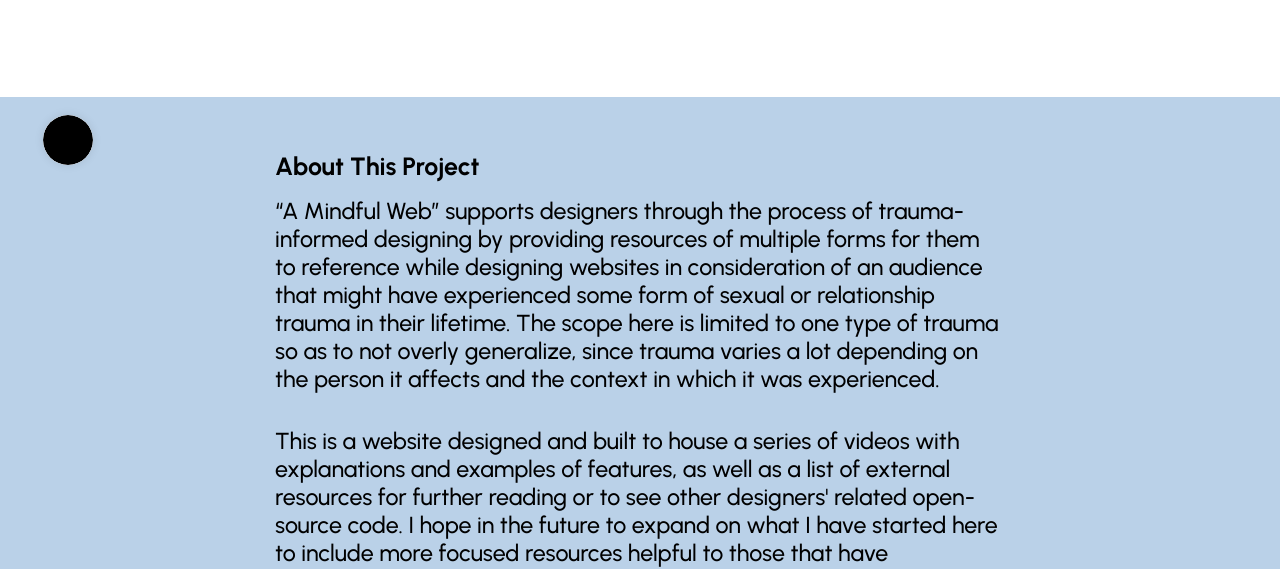
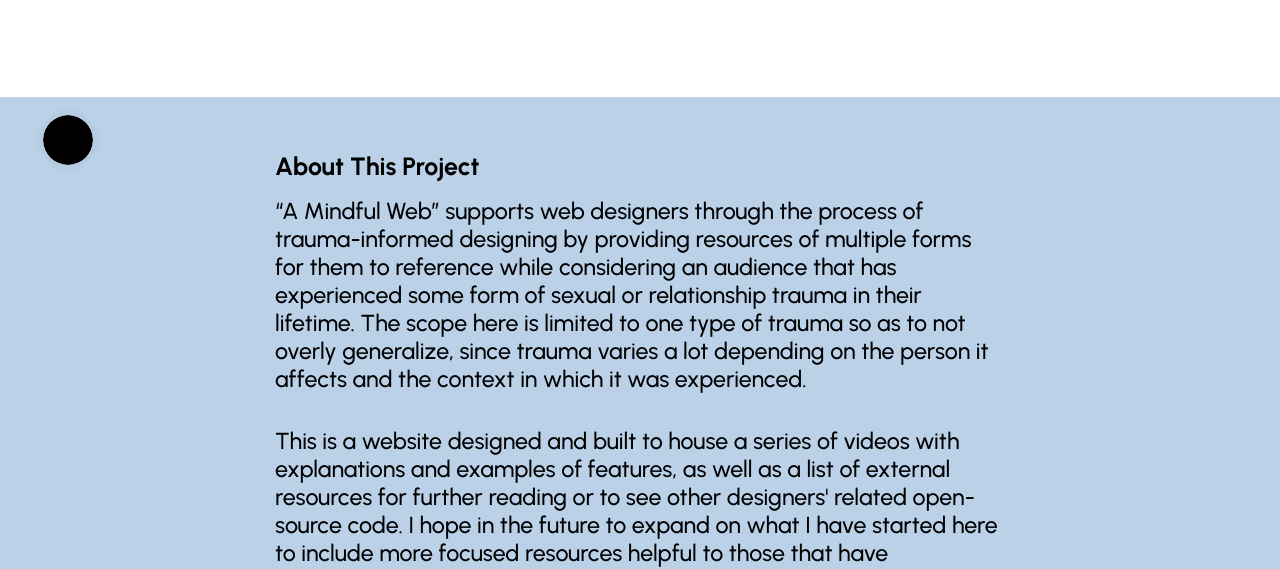
Before and after one commit to charogerz/AMindfulWeb, a plain HTML site: page index.html in a window 1280 px wide. Shown: the part 606-1175 px from the top of the page. Drawn offline with nearby package versions, Linux system fonts and the light colour scheme; some icons are missing.

Commit message:
editing description

```diff
--- a/index.html
+++ b/index.html
@@ -96,9 +96,9 @@
         <br><br>
         <span class="subheader-text">About This Project</span>
         <div class="about-section-content">
-          <div class="body-text">“A Mindful Web” supports designers through the process of trauma-informed designing by
-            providing resources of multiple forms for them to reference while designing websites in consideration of an
-            audience that might have experienced some form of sexual or relationship trauma in their lifetime. The scope
+          <div class="body-text">“A Mindful Web” supports web designers through the process of trauma-informed designing by
+            providing resources of multiple forms for them to reference while considering an
+            audience that has experienced some form of sexual or relationship trauma in their lifetime. The scope
             here is limited to one type of trauma so as to not overly generalize, since trauma varies a lot depending on
             the person it affects and the context in which it was experienced.</div>
           <div class="body-text">This is a website designed and built to house a series of videos with explanations and
@@ -110,7 +110,7 @@
             done correctly without the support and input from numerous designers and advocates within this academic
             space,
             asking all the right questions and putting in the work to advocate for and learn more about how to make the
-            online world more accessible for all by prioritizing equity over equality. You can find links to active
+            online world more accessible for all. You can find links to active
             working groups, published research, blogs,
             and more below.
           </div>
```
